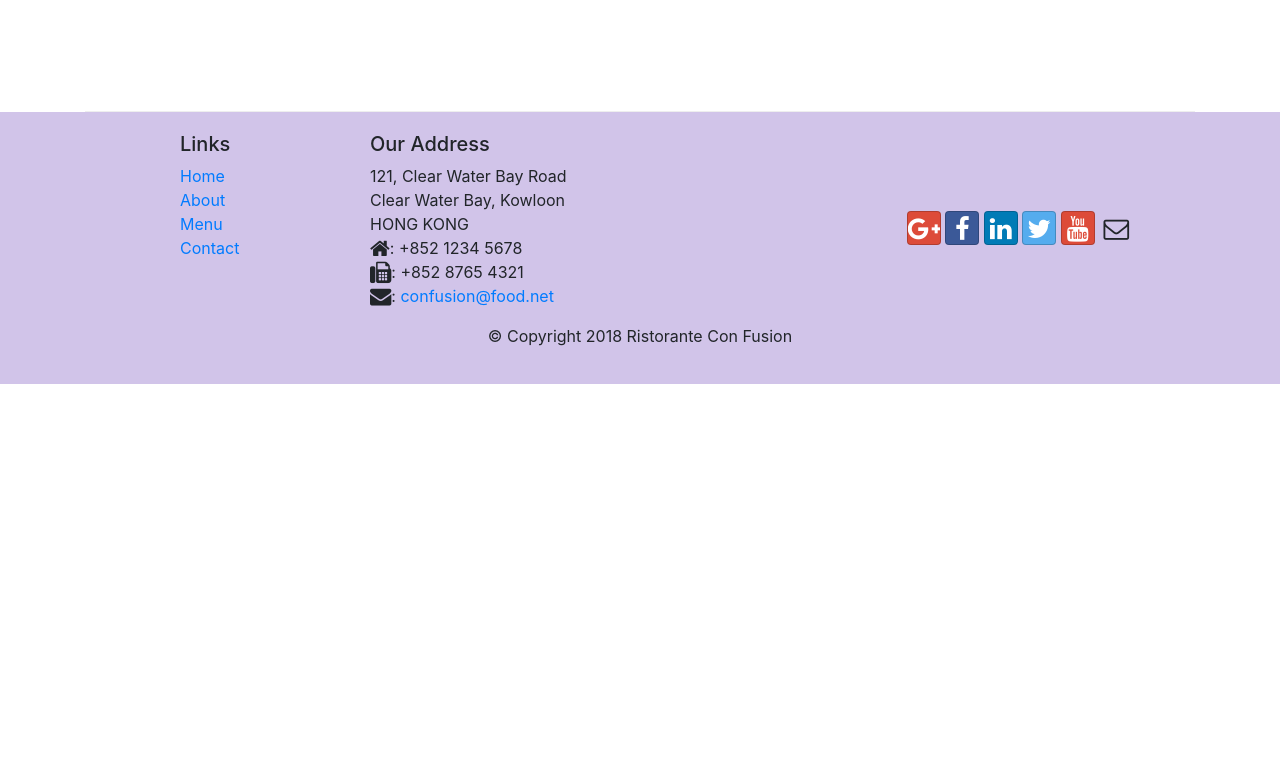
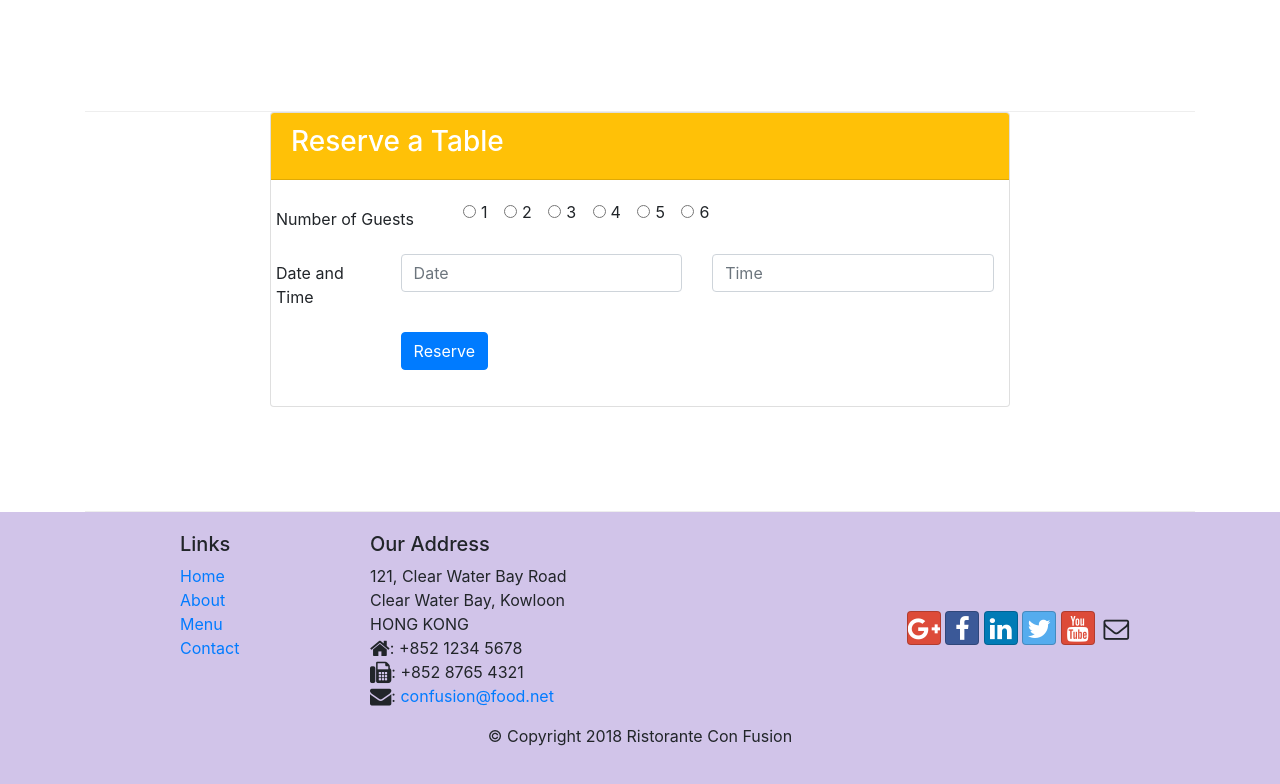
Before and after one commit to minshaf998/bootstrapCourse, a website: page index.html in a window 1280 px wide. Shown: the part 1422-2206 px from the top of the page. Before the commit the page ends 1806 px from the top, so only its background shows below. Drawn offline with nearby package versions, Linux system fonts and the light colour scheme.

Commit message:
assignment

```diff
--- a/index.html
+++ b/index.html
@@ -47,7 +47,14 @@
                     <p>We take inspiration from the World's best cuisines, and create a unique fusion experience. Our lipsmacking creations will tickle your culinary senses!</p>
                 </div>
                 <div class="col-12 col-sm align-self-center">
-                    <img src="./img/logo.png" class="img-fluid" alt="">
+                    <div class="row">
+                        <div class="col-6">
+                            <img src="./img/logo.png" class="img-fluid" alt="">
+                        </div>
+                        <div class="col-6 d-flex  align-items-center">
+                            <a href="#reserve" class="btn btn-warning text-center" role="button">Reserve Table</a>
+                        </div>
+                    </div>
                 </div>
             </div>
         </div>
@@ -76,8 +83,13 @@
                 <h3>This Month's Promotions</h3>
             </div>
             <div class="col col-sm col-md">
-                <h2>Weekend Grand Buffet</h2>
-                <p>Featuring mouthwatering combinations with a choice of five different salads, six enticing appetizers, six main entrees and five choicest desserts. Free flowing bubbly and soft drinks. All for just $19.99 per person </p>
+                <div class="media">
+                    <div class="media-body">
+                        <h2 class="mt-0">Weekend Grand Buffet <span class="badge badge-danger">NEW</span></h2>
+                        <p>Featuring mouthwatering combinations with a choice of five different salads, six enticing appetizers, six main entrees and five choicest desserts. Free flowing bubbly and soft drinks. All for just $19.99 per person </p>
+                    </div>
+                    <img src="img/buffet.png" alt="buffet" class="d-flex ml-3 img-thumbnail align-self-center">
+                </div>
             </div>
         </div>
 
@@ -95,6 +107,78 @@
                         </p>
                     </div>
                 </div>
+            </div>
+        </div>
+
+        <div class="row row-content" id="reserve">
+            <div class="col-12 col-sm-2">
+
+            </div>
+            <div class="col-12 col-sm-8">
+                <div class="card row">
+                    <div class="card-header bg-warning text-white col-12">
+                        <h3>Reserve a Table</h3>
+                    </div>
+                    <div class="card-body row">
+                        <form>
+                            <div class="form-group row">
+                                <label for="guestnumber" class="col-md-3 col-form-label">Number of Guests</label>
+                                <div class="col-md-8">
+                                    <div class="form-check-inline">
+                                        <label class="form-check-label">
+                                            <input type="radio" class="form-check-input" name="count">1
+                                        </label>
+                                    </div>
+                                    <div class="form-check-inline">
+                                        <label class="form-check-label">
+                                            <input type="radio" class="form-check-input" name="count">2
+                                        </label>
+                                    </div>
+                                    <div class="form-check-inline">
+                                        <label class="form-check-label">
+                                            <input type="radio" class="form-check-input" name="count">3
+                                        </label>
+                                    </div>
+                                    <div class="form-check-inline">
+                                        <label class="form-check-label">
+                                            <input type="radio" class="form-check-input" name="count">4
+                                        </label>
+                                    </div>
+                                    <div class="form-check-inline">
+                                        <label class="form-check-label">
+                                            <input type="radio" class="form-check-input" name="count">5
+                                        </label>
+                                    </div>
+                                    <div class="form-check-inline">
+                                        <label class="form-check-label">
+                                            <input type="radio" class="form-check-input" name="count">6
+                                        </label>
+                                    </div>
+
+                                </div>
+                            </div>
+
+                            <div class="form-group row">
+                                <label for="datetime" class="col-12 col-md-2 col-form-label">Date and Time</label>
+                                <div class="col-6 col-md-5">
+                                    <input type="text" class="form-control" id="date" name="date" placeholder="Date">
+                                </div>
+                                <div class="col-6 col-md-5">
+                                    <input type="text" class="form-control" id="time" name="time" placeholder="Time">
+                                </div>
+                            </div>
+
+                            <div class="form-group row">
+                                <div class="offset-md-2 col-md-10">
+                                    <button type="submit" class="btn btn-primary">Reserve</button>
+                                </div>
+                            </div>
+                        </form>
+                    </div>
+                </div>
+            </div>
+            <div class="col-12 col-sm-2">
+
             </div>
         </div>
     </div>
```
